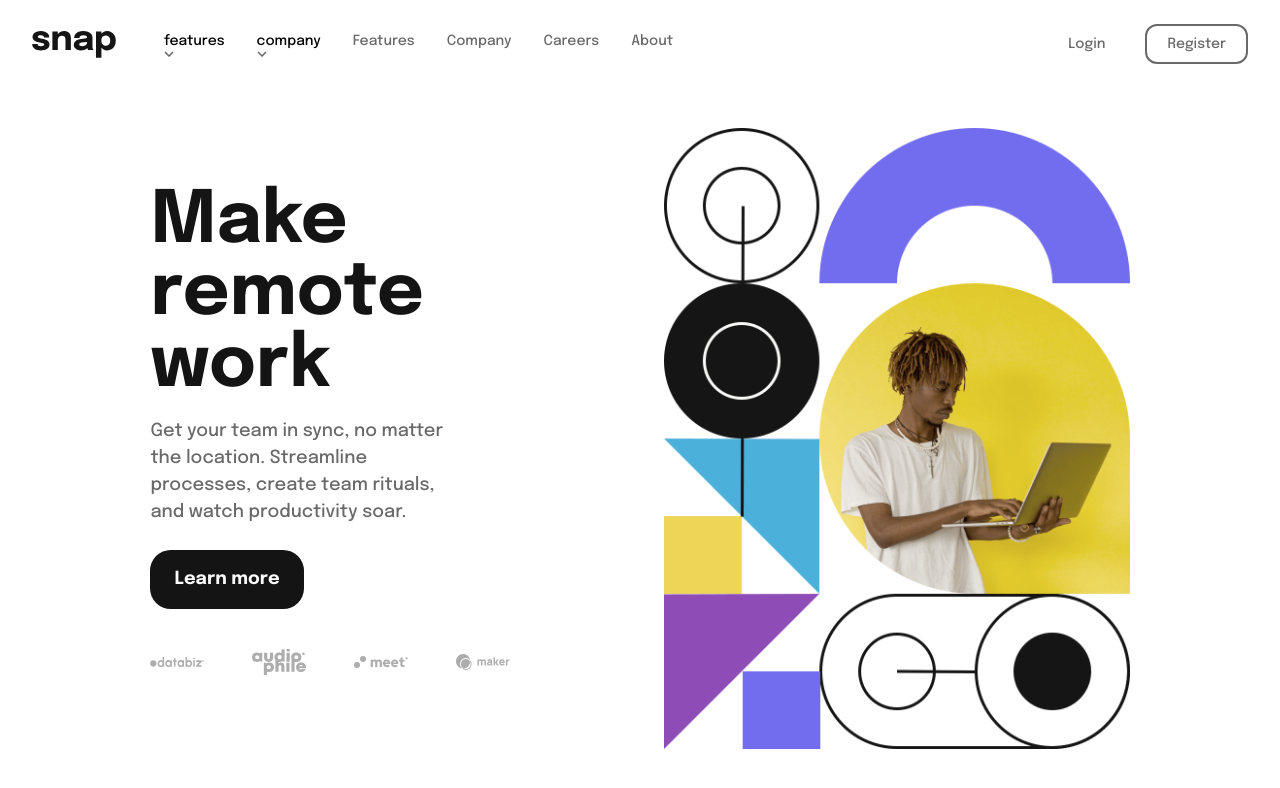
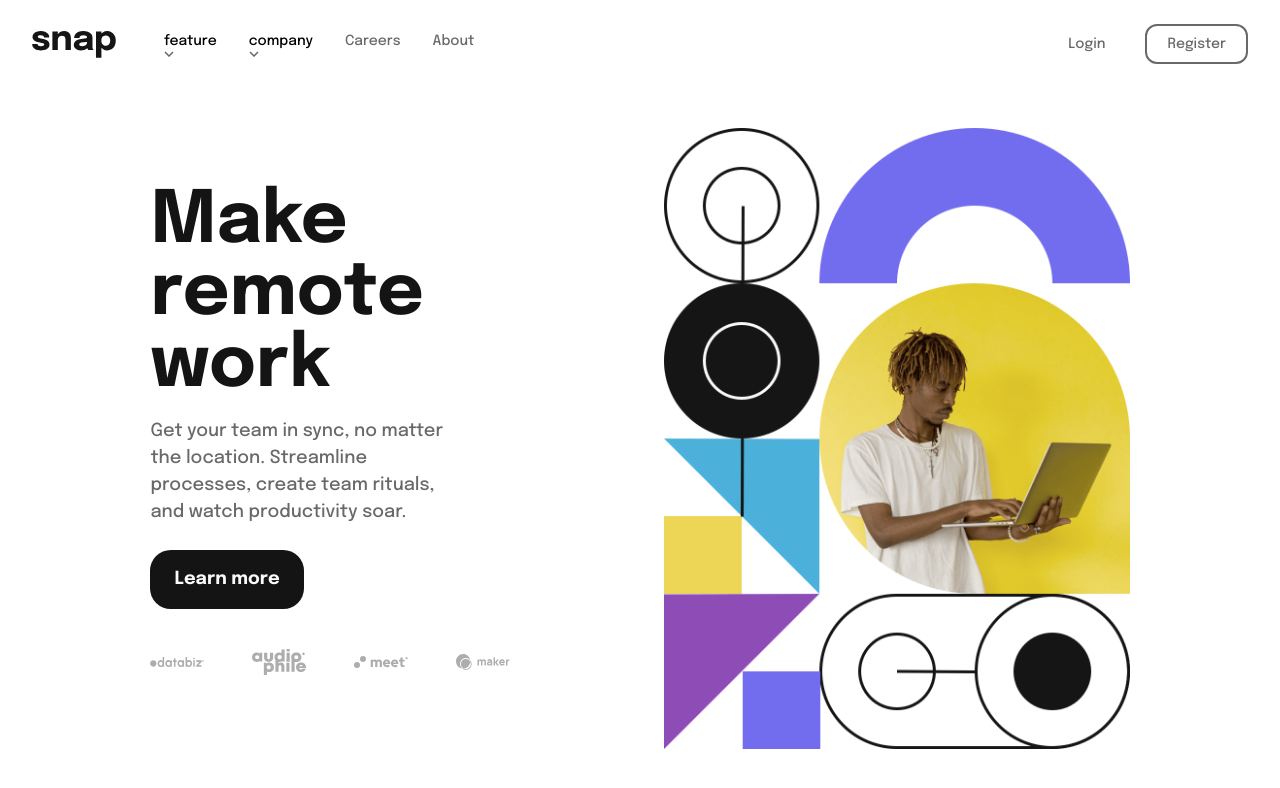
Before and after one commit to eniiku/intro-snap, a React (Vite) app: page / in a window 1280 px wide. Shown: the top 788 px of the page. Built offline with nearby package versions, Linux system fonts and the light colour scheme.

Commit message:
feat(Navbar): expand on exisitnig dropdown-logic

```diff
--- a/src/components/Navbar/Navbar.tsx
+++ b/src/components/Navbar/Navbar.tsx
@@ -6,11 +6,18 @@ import menuIcon from '../../assets/icons/icon-menu.svg';
 import closeMenuIcon from '../../assets/icons/icon-close-menu.svg';
 
 const navLinks = ['features', 'company', 'careers', 'about'];
-const dropDownFeat = [
+
+const featuresContent = [
   { icon: '/src/assets/icons/icon-todo.svg', text: 'todo list' },
   { icon: '/src/assets/icons/icon-calendar.svg', text: 'calender' },
   { icon: '/src/assets/icons/icon-reminders.svg', text: 'reminders' },
   { icon: '/src/assets/icons/icon-planning.svg', text: 'planning' },
+];
+
+const companyContent = [
+  { text: 'history' },
+  { text: 'our team' },
+  { text: 'blog' },
 ];
 
 const Navbar = () => {
@@ -42,12 +49,15 @@ const Navbar = () => {
 
       <nav className='hidden md:flex w-full items-center justify-between text-sm'>
         <ul className='flex gap-8'>
-          {navLinks.slice(0, 2).map((navLink) => (
-            <li key={navLink}>
-              <DropDown dropDownContent={dropDownFeat}>{navLink}</DropDown>
-            </li>
-          ))}
-          {navLinks.map((navLink) => (
+          <li>
+            <DropDown dropDownContent={featuresContent}>feature</DropDown>
+          </li>
+
+          <li>
+            <DropDown dropDownContent={companyContent}>company</DropDown>
+          </li>
+
+          {navLinks.slice(2).map((navLink) => (
             <li key={navLink} className='py-2 md:p-0'>
               <button className='capitalize text-mediumGray'>{navLink}</button>
             </li>
```
